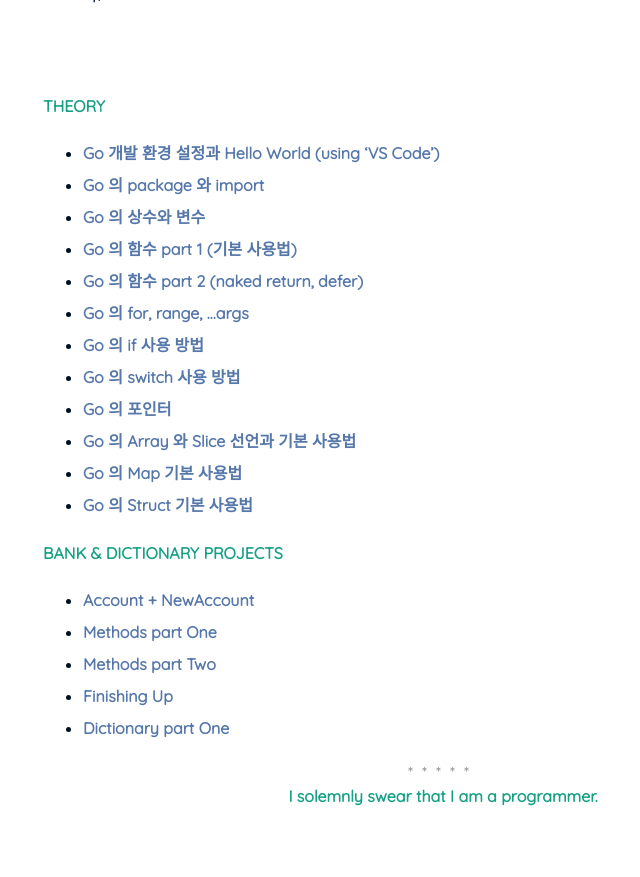
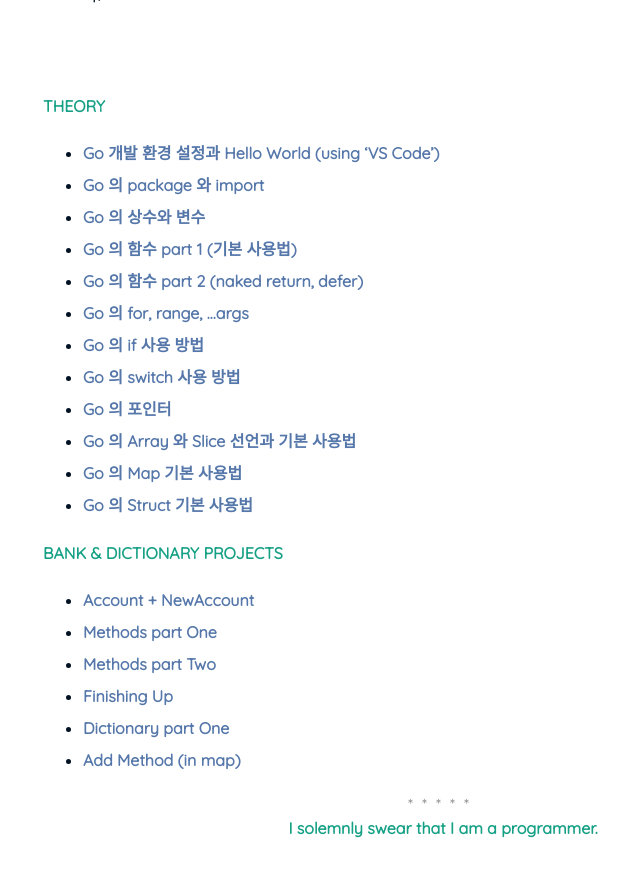
Before and after one commit to nimkoes/portfolio, a Jekyll site: the page built from _posts/2021-05-15-Go-Language-Study.md, in a window 1280 px wide and 900 px high, scrolled down 1111 px. Shown: the top 877 px of the window, without its empty margins (197-837 px from the left). Built offline with Jekyll 4.4.1, drawn with Linux system fonts in a browser that asks for light colours.

Commit message:
'Go 'BANK & DICTIONARY PROJECTS' : Add Method (in map)' 학습 내용 추가

```diff
--- a/_posts/2021-05-15-Go-Language-Study.md
+++ b/_posts/2021-05-15-Go-Language-Study.md
@@ -51,6 +51,7 @@ author: "nimkoes"
 - [Methods part Two][link_blog_015]
 - [Finishing Up][link_blog_016]
 - [Dictionary part One][link_blog_017]
+- [Add Method (in map)][link_blog_018]
 
 
 
```
Also changed, not shown: other parts of _posts/2021-05-15-Go-Language-Study.md (+1 -0 lines).
